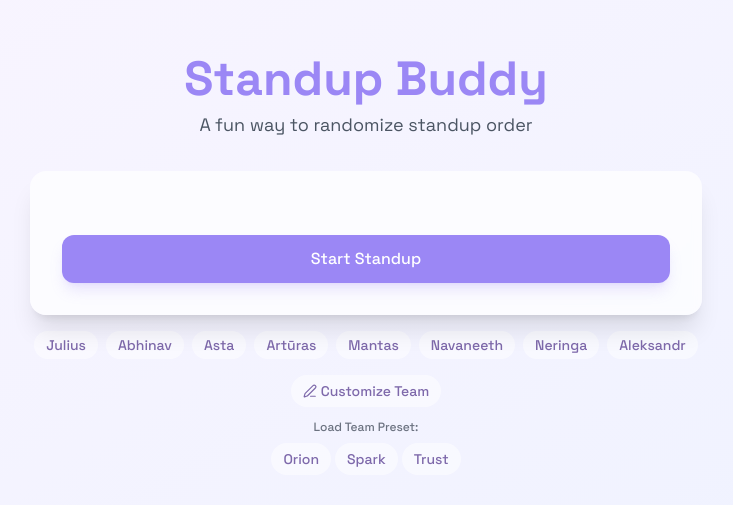
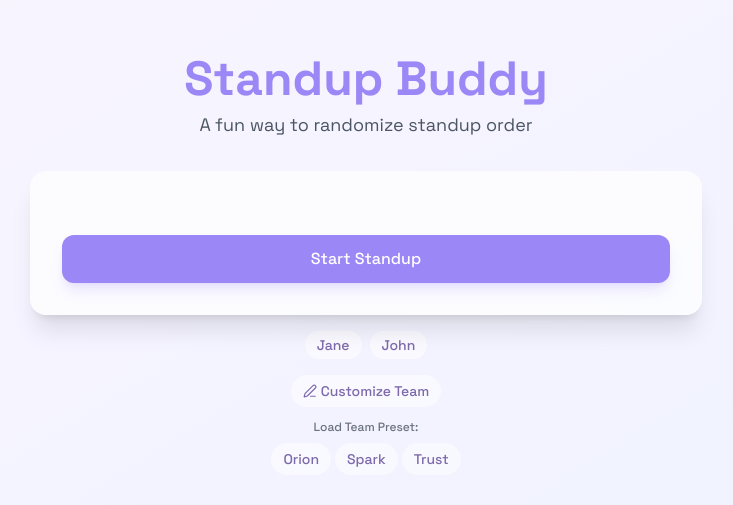
Before and after one commit to JuliusMorkunas/standup-buddy, a React (Vite) app: page / in a window 1280 px wide. Shown: the part 135-640 px from the top of the page, without its empty margins (274-1007 px from the left). Built offline with nearby package versions, Linux system fonts and the light colour scheme.

Commit message:
Update default team members to Jane and John

```diff
--- a/src/App.jsx
+++ b/src/App.jsx
@@ -3,16 +3,7 @@ import { motion, AnimatePresence } from 'framer-motion'
 import confetti from 'canvas-confetti'
 import { Plus, RotateCcw, Edit3, Check, X, Star, Trash2 } from 'lucide-react'
 
-const DEFAULT_TEAM_MEMBERS = [
-  "Julius",
-  "Abhinav",
-  "Asta",
-  "Artūras",
-  "Mantas",
-  "Navaneeth",
-  "Neringa",
-  "Aleksandr"
-]
+const DEFAULT_TEAM_MEMBERS = ["Jane", "John"]
 
 const TEAM_PRESETS = {
   Orion: [
```
